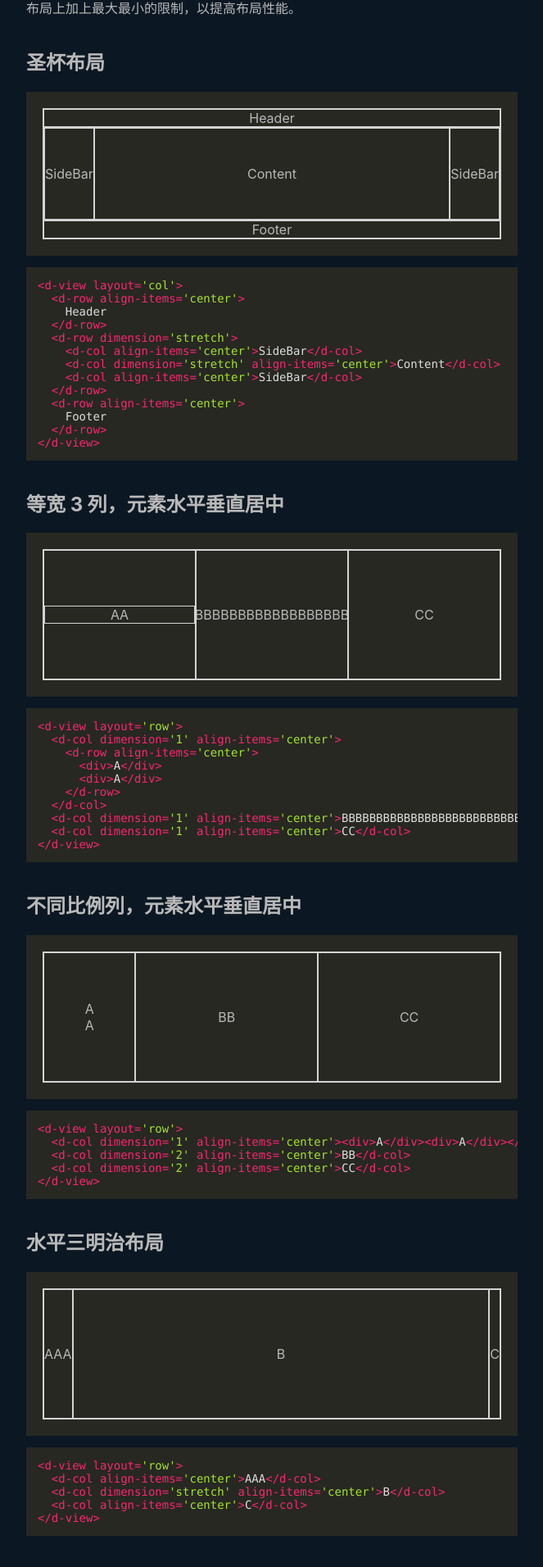
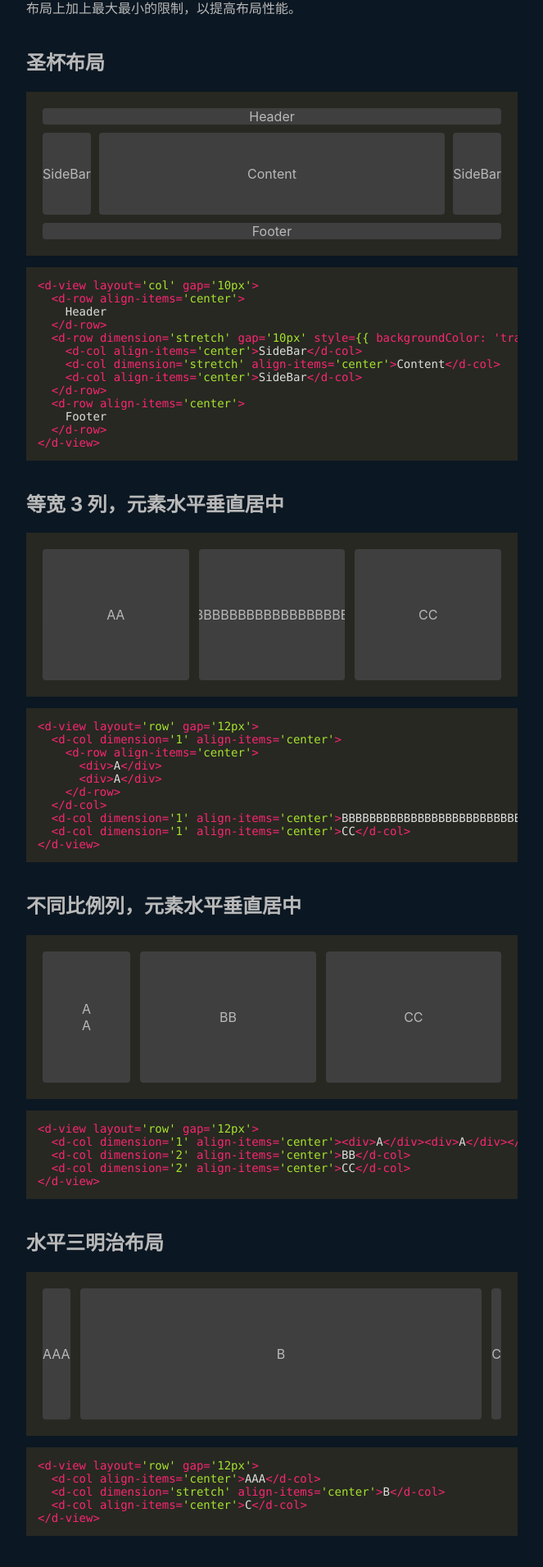
Before and after one commit to wenshin/dxml, a React (Create React App) app: page / in a window 1280 px wide. Shown: the part 310-2222 px from the top of the page at 82% size, without its empty margins (308-971 px from the left). Built offline with nearby package versions, Linux system fonts and the light colour scheme.

Commit message:
feat: add gap feature

```diff
--- a/src/App.css
+++ b/src/App.css
@@ -4,8 +4,9 @@ html,body,#root {
   background: #0b1722
 }
 
-d-view, d-row, d-col {
-  border: solid 1px rgb(212, 212, 212);
+d-row, d-col {
+  background-color: #403f3f;
+  border-radius: 4px;
 }
 
 pre {
--- a/src/App.tsx
+++ b/src/App.tsx
@@ -17,7 +17,7 @@ function App() {
             <d-row align-items='center'>
               Header
             </d-row>
-            <d-row dimension='stretch'>
+            <d-row dimension='stretch' gap='10px' style={{ backgroundColor: 'transparent' }}>
               <d-col align-items='center'>SideBar</d-col>
               <d-col dimension='stretch' align-items='center'>Content</d-col>
               <d-col align-items='center'>SideBar</d-col>
@@ -29,11 +29,11 @@ function App() {
         </div>
         <pre>
           <code className="language-html">{
-`<d-view layout='col'>
+`<d-view layout='col' gap='10px'>
   <d-row align-items='center'>
     Header
   </d-row>
-  <d-row dimension='stretch'>
+  <d-row dimension='stretch' gap='10px' style={{ backgroundColor: 'transparent' }}>
     <d-col align-items='center'>SideBar</d-col>
     <d-col dimension='stretch' align-items='center'>Content</d-col>
     <d-col align-items='center'>SideBar</d-col>
@@ -48,7 +48,7 @@ function App() {
       <section>
         <d-text><h1>等宽 3 列，元素水平垂直居中</h1></d-text>
         <div className='case-container'>
-          <d-view layout='row'>
+          <d-view layout='row' gap='12px'>
             <d-col dimension='1' align-items='center'>
               <d-row align-items='center'>
                 <div>A</div>
@@ -61,7 +61,7 @@ function App() {
         </div>
         <pre>
           <code className="language-html">{
-`<d-view layout='row'>
+`<d-view layout='row' gap='12px'>
   <d-col dimension='1' align-items='center'>
     <d-row align-items='center'>
       <div>A</div>
@@ -77,7 +77,7 @@ function App() {
       <section>
         <d-text><h1>不同比例列，元素水平垂直居中</h1></d-text>
         <div className='case-container'>
-          <d-view layout='row'>
+          <d-view layout='row' gap='12px'>
             <d-col dimension='1' align-items='center'><div>A</div><div>A</div></d-col>
             <d-col dimension='2' align-items='center'>BB</d-col>
             <d-col dimension='2' align-items='center'>CC</d-col>
@@ -85,7 +85,7 @@ function App() {
         </div>
         <pre>
           <code className="language-html">{
-`<d-view layout='row'>
+`<d-view layout='row' gap='12px'>
   <d-col dimension='1' align-items='center'><div>A</div><div>A</div></d-col>
   <d-col dimension='2' align-items='center'>BB</d-col>
   <d-col dimension='2' align-items='center'>CC</d-col>
@@ -96,7 +96,7 @@ function App() {
       <section>
         <d-text><h1>水平三明治布局</h1></d-text>
         <div className='case-container'>
-          <d-view layout='row'>
+          <d-view layout='row' gap='12px'>
             <d-col align-items='center'>AAA</d-col>
             <d-col dimension='stretch' align-items='center'>B</d-col>
             <d-col align-items='center'>C</d-col>
@@ -104,7 +104,7 @@ function App() {
         </div>
         <pre>
           <code className="language-html">{
-`<d-view layout='row'>
+`<d-view layout='row' gap='12px'>
   <d-col align-items='center'>AAA</d-col>
   <d-col dimension='stretch' align-items='center'>B</d-col>
   <d-col align-items='center'>C</d-col>
@@ -115,7 +115,7 @@ function App() {
       <section>
         <d-text><h1>垂直三明治布局</h1></d-text>
         <div className='case-container'>
-          <d-view layout='col'>
+          <d-view layout='col' gap='12px'>
             <d-row align-items='center'>A</d-row>
             <d-row dimension='stretch' align-items='center'>B</d-row>
             <d-row align-items='center'>C</d-row>
@@ -123,7 +123,7 @@ function App() {
         </div>
         <pre>
           <code className="language-html">{
-`<d-view layout='col'>
+`<d-view layout='col' gap='12px'>
   <d-row align-items='center'>A</d-row>
   <d-row dimension='stretch' align-items='center'>B</d-row>
   <d-row align-items='center'>C</d-row>
@@ -134,13 +134,13 @@ function App() {
       <section>
         <d-text><h1>不同比例行布局</h1></d-text>
         <div className='case-container'>
-          <d-view layout='col'>
-            <d-row dimension='1'>
+          <d-view layout='col' gap='12px'>
+            <d-row dimension='1' gap='10px' style={{backgroundColor: 'transparent'}}>
               <d-col align-items='center'>A</d-col>
               <d-col dimension='stretch' align-items='center'>B</d-col>
               <d-col align-items='center'>C</d-col>
             </d-row>
-            <d-row dimension='2'>
+            <d-row dimension='2' gap='10px' style={{backgroundColor: 'transparent'}}>
               <d-col align-items='center' style={{ width: 30 }}>A</d-col>
               <d-col dimension='stretch' align-items='center'>B</d-col>
               <d-col align-items='center'>C</d-col>
@@ -149,13 +149,13 @@ function App() {
         </div>
         <pre>
           <code className="language-html">{
-`<d-view layout='col'>
-  <d-row dimension='1'>
+`<d-view layout='col' gap='12px'>
+  <d-row dimension='1' gap='10px' style={{backgroundColor: 'transparent'}}>
     <d-col align-items='center'>A</d-col>
     <d-col dimension='stretch' align-items='center'>B</d-col>
     <d-col align-items='center'>C</d-col>
   </d-row>
-  <d-row dimension='2'>
+  <d-row dimension='2' gap='10px' style={{backgroundColor: 'transparent'}}>
     <d-col align-items='center' style={{ width: 30 }}>A</d-col>
     <d-col dimension='stretch' align-items='center'>B</d-col>
     <d-col align-items='center'>C</d-col>
@@ -198,19 +198,19 @@ function App() {
       <section>
         <d-text><h1>inline 元素布局</h1></d-text>
         <div className='case-container'>
-          <d-view layout="inline">
+          <d-view layout="inline" gap='12px 16px'>
             <d-elem className='inline-elem1'>test</d-elem>
-            <d-elem class='inline-elem2' layout='row'>
+            <d-elem class='inline-elem2' layout='row' gap='10px'>
               <d-col align-items='center'><span>A</span><span>B</span><span>C</span></d-col>
               <d-col align-items='center'>B</d-col>
               <d-col align-items='center'>C</d-col>
             </d-elem>
-            <d-elem layout='col'>
+            <d-elem layout='col' gap='10px'>
               <d-row>A</d-row>
               <d-row>B</d-row>
               <d-row>C</d-row>
             </d-elem>
-            <d-elem class='inline-elem3' layout='row'>
+            <d-elem class='inline-elem3' layout='row' gap='10px'>
               <d-col align-items='center'>A</d-col>
               <d-col align-items='center'>B</d-col>
               <d-col align-items='center'>C</d-col>
@@ -219,19 +219,19 @@ function App() {
         </div>
         <pre>
           <code className="language-html">{
-`<d-view layout="inline">
+`<d-view layout="inline" gap='12px 16px'>
   <d-elem className='inline-elem1'>test</d-elem>
-  <d-elem class='inline-elem2' layout='row'>
+  <d-elem class='inline-elem2' layout='row' gap='10px'>
     <d-col align-items='center'><span>A</span><span>B</span><span>C</span></d-col>
     <d-col align-items='center'>B</d-col>
     <d-col align-items='center'>C</d-col>
   </d-elem>
-  <d-elem layout='col'>
+  <d-elem layout='col' gap='10px'>
     <d-row>A</d-row>
     <d-row>B</d-row>
     <d-row>C</d-row>
   </d-elem>
-  <d-elem class='inline-elem3' layout='row'>
+  <d-elem class='inline-elem3' layout='row' gap='10px'>
     <d-col align-items='center'>A</d-col>
     <d-col align-items='center'>B</d-col>
     <d-col align-items='center'>C</d-col>
--- a/src/dxml/col.ts
+++ b/src/dxml/col.ts
@@ -1,4 +1,4 @@
-import { insertDimensionStyle, insertStyleElement, PositionType } from './util';
+import { insertDimensionStyle, insertGapStyle, PositionType } from './util';
 declare global {
   namespace JSX {
     interface IntrinsicElements {
@@ -25,7 +25,11 @@ export class Col extends HTMLElement {
   connectedCallback() {
     const dimension = this.getAttribute('dimension');
     if (dimension !== 'stretch' && dimension && this.parentElement) {
-      insertDimensionStyle(this, dimension)
+      insertDimensionStyle(dimension)
+    }
+    const gap = this.getAttribute('gap');
+    if (gap) {
+      insertGapStyle(gap);
     }
   }
 }
--- a/src/dxml/index.ts
+++ b/src/dxml/index.ts
@@ -56,6 +56,21 @@ ${Col.tag} > [dimension], [layout="col"] > [dimension] {
 ${Col.tag} > [dimension="stretch"], [layout="col"] > [dimension="stretch"] {
   overflow: auto;
   flex: 1;
+}
+${Row.tag}[gap] > *,
+[layout="row"][gap] > * {
+  margin-bottom: 0;
+}
+${Col.tag}[gap] > *,
+[layout="col"][gap] > * {
+  margin-right: 0;
+}
+[layout="row"][gap] > *:last-child,
+${Row.tag}[gap] > *:last-child,
+[layout="col"][gap] > *:last-child,
+${Col.tag}[gap] > *:last-child {
+  margin-right: 0;
+  margin-bottom: 0;
 }
 ${Elem.tag}, ${Elem.tag}[layout] {
   display: inline-flex;
--- a/src/dxml/row.ts
+++ b/src/dxml/row.ts
@@ -1,4 +1,4 @@
-import { insertDimensionStyle, insertStyleElement, PositionType } from './util';
+import { insertDimensionStyle, insertGapStyle, PositionType } from './util';
 declare global {
   namespace JSX {
     interface IntrinsicElements {
@@ -25,7 +25,11 @@ export class Row extends HTMLElement {
   connectedCallback() {
     const dimension = this.getAttribute('dimension');
     if (dimension !== 'stretch' && dimension && this.parentElement) {
-      insertDimensionStyle(this, dimension);
+      insertDimensionStyle(dimension);
+    }
+    const gap = this.getAttribute('gap');
+    if (gap) {
+      insertGapStyle(gap);
     }
   }
 }
--- a/src/dxml/util.ts
+++ b/src/dxml/util.ts
@@ -86,8 +86,13 @@ export function insertStyleElement(id: string, content: string) {
   }
 }
 
-export function insertDimensionStyle(elem: HTMLElement, dimension: string) {
+export function insertDimensionStyle(dimension: string) {
   const id = `d-dimension-${dimension}`;
-  insertStyleElement(id, `[dimension].${id} { flex-grow: ${dimension}; }`)
-  elem.classList.add(id);
+  insertStyleElement(id, `[dimension][dimension="${dimension}"] { flex-grow: ${dimension}; }`)
 }
+
+export function insertGapStyle(gap: string) {
+  const [rowGap, colGap] = gap.split(' ');
+  const id = `d-gap-${rowGap}-${colGap || rowGap}`;
+  insertStyleElement(id, `[gap="${gap}"] > * { margin-right: ${rowGap}; margin-bottom: ${colGap || rowGap}; }`)
+}
--- a/src/dxml/view.ts
+++ b/src/dxml/view.ts
@@ -1,4 +1,4 @@
-import { PositionType } from './util';
+import { insertGapStyle, PositionType } from './util';
 
 declare global {
   namespace JSX {
@@ -16,6 +16,13 @@ declare global {
 export class View extends HTMLElement {
   static tag = 'd-view';
   static id = 'd-view-id';
+
+  connectedCallback() {
+    const gap = this.getAttribute('gap');
+    if (gap) {
+      insertGapStyle(gap);
+    }
+  }
 }
 
 if (customElements && !customElements.get(View.tag)) {
```
